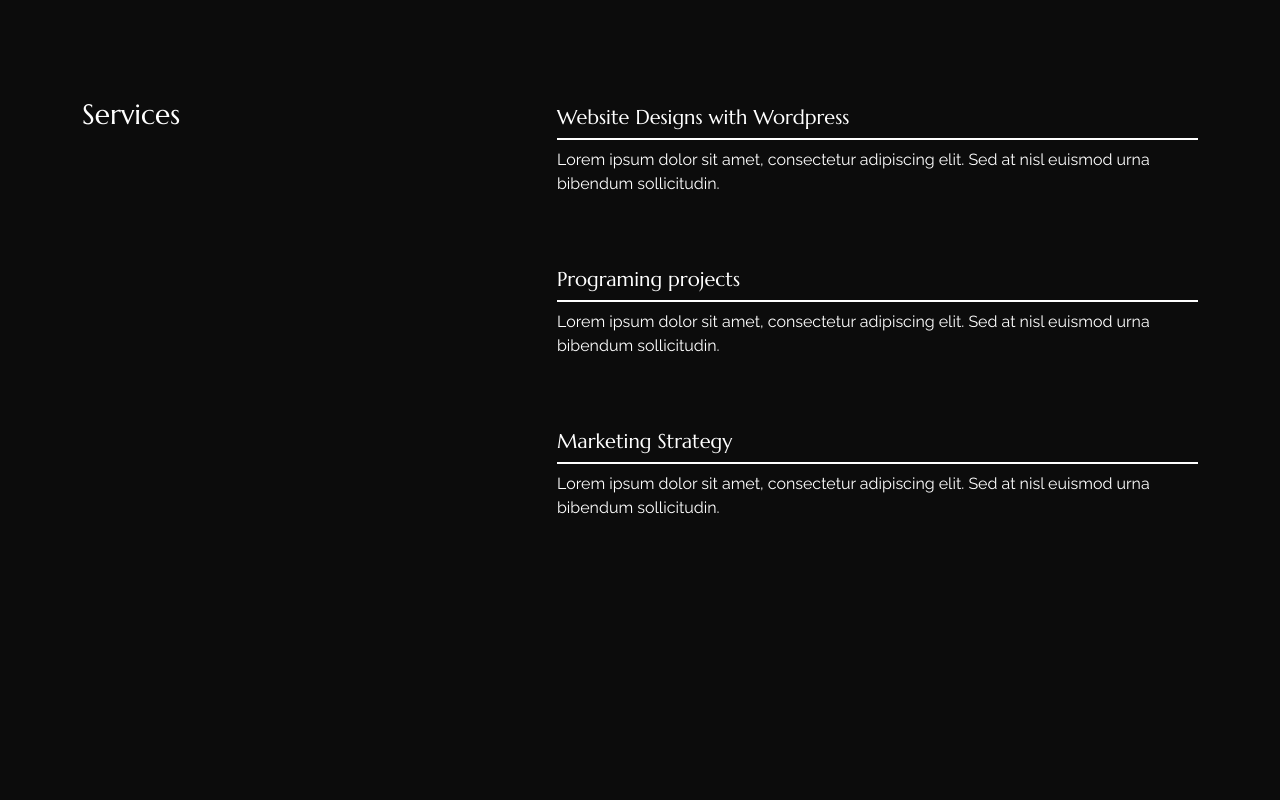
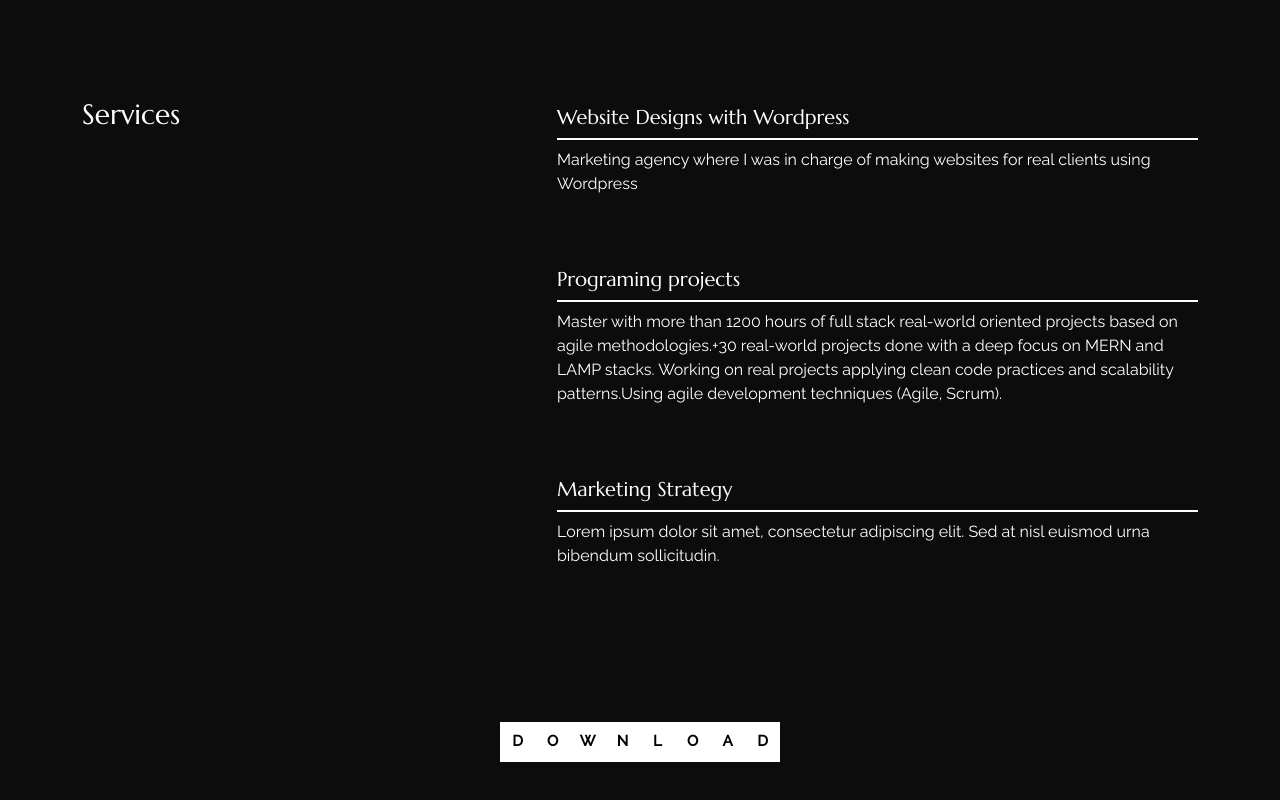
Before and after one commit to agustingar/Portfolio-React-Agustin, a React (Create React App) app: page /about in a window 1280 px wide. Shown: the part 1160-1960 px from the top of the page. Before the commit the page ends 1720 px from the top, so only its background shows below. Built offline with nearby package versions, Linux system fonts and the light colour scheme.

Commit message:
finish project

```diff
--- a/src/content_option.js
+++ b/src/content_option.js
@@ -37,35 +37,38 @@ const worktimeline = [{
 },
 ];
 
-const skills = [{
-    name: "React",
+const skills = [
+    {
+    name: "Wordpress",
+    value: 95,
+},
+
+{
+    name: "HTML",
+    value: 90,
+},
+
+{
+    name: "Css",
     value: 90,
 },
 {
-    name: "HTML",
-    value: 85,
-},
-{
-    name: "Wordpress",
+    name: "Javascript",
     value: 80,
 },
 {
-    name: "Css",
-    value: 60,
-},
-{
-    name: "Javascript",
-    value: 85,
+    name: "React",
+    value: 75,
 },
 ];
 
 const services = [{
     title: "Website Designs with Wordpress",
-    description: "Lorem ipsum dolor sit amet, consectetur adipiscing elit. Sed at nisl euismod urna bibendum sollicitudin.",
+    description: "Marketing agency where I was in charge of making websites for real clients using Wordpress",
 },
 {
     title: "Programing projects",
-    description: "Lorem ipsum dolor sit amet, consectetur adipiscing elit. Sed at nisl euismod urna bibendum sollicitudin.",
+    description: "Master with more than 1200 hours of full stack real-world oriented projects based on agile methodologies.+30 real-world projects done with a deep focus on MERN and LAMP stacks. Working on real projects applying clean code practices and scalability patterns.Using agile development techniques (Agile, Scrum).",
 },
 {
     title: "Marketing Strategy",
--- a/src/header/index.js
+++ b/src/header/index.js
@@ -25,7 +25,6 @@ const Headermain = () => {
           <button className="menu__button  nav_ac" onClick={handleToggle}>
             {!isActive ? <VscClose /> : <VscGrabber />}
           </button>
-
           </div>
         </div>
 
@@ -52,9 +51,9 @@ const Headermain = () => {
           </div>
           <div className="menu_footer d-flex flex-column flex-md-row justify-content-between align-items-md-center position-absolute w-100 p-3">
             <div className="d-flex">
-            <a href={socialprofils.facebook}>Facebook</a>
+            <a href={socialprofils.linkedin}>LinkedIn</a>
             <a href={socialprofils.github}>Github</a>
-            <a href={socialprofils.twitter}>Twitter</a>
+
             </div>
             <p className="copyright m-0">copyright __ {logotext}</p>
           </div>
--- a/src/pages/about/index.js
+++ b/src/pages/about/index.js
@@ -9,7 +9,7 @@ import {
   skills,
   services,
 } from "../../content_option";
-
+import AGUSTINGARCIA_CV from "../../assets/pdf/Agustin Garcia CV.pdf";
 export const About = () => {
   return (
     <HelmetProvider>
@@ -95,6 +95,18 @@ export const About = () => {
           </Col>
         </Row>
       </Container>
+      <a href={AGUSTINGARCIA_CV} download >
+        <div class="button justify-content-center">
+          <div class="box">D</div>
+          <div class="box">O</div>
+          <div class="box">W</div>
+          <div class="box">N</div>
+          <div class="box">L</div>
+          <div class="box">O</div>
+          <div class="box">A</div>
+          <div class="box">D</div>
+        </div>
+      </a>
     </HelmetProvider>
   );
 };
--- a/src/pages/about/style.css
+++ b/src/pages/about/style.css
@@ -45,6 +45,64 @@
     color: var(--text-color);
 }
 
+.button {
+    display: flex;
+    padding-bottom: 8em;
+}
+
+.box {
+    width: 35px;
+    height: 40px;
+    display: flex;
+    justify-content: center;
+    align-items: center;
+    font-size: 15px;
+    font-weight: 700;
+    color: rgb(0, 0, 0);
+    transition: all .8s;
+    cursor: pointer;
+    position: relative;
+    background: rgb(255, 255, 255);
+    overflow: hidden;
+}
+
+.box:before {
+    content: "-";
+    position: absolute;
+    top: 0;
+    color: #fff;
+    background: #0f0f0f;
+    width: 100%;
+    height: 100%;
+    display: flex;
+    align-items: center;
+    justify-content: center;
+    transform: translateY(100%);
+    transition: transform .4s;
+}
+
+.box:nth-child(2)::before {
+    transform: translateY(-100%);
+    content: '-';
+}
+
+.box:nth-child(3)::before {
+    content: '-';
+}
+
+.box:nth-child(4)::before {
+    transform: translateY(-100%);
+    content: 'C';
+}
+
+.box:nth-child(5)::before {
+    content: 'V';
+}
+
+.button:hover .box:before {
+    transform: translateY(0);
+}
+
 @-webkit-keyframes animate-positive {
     0% {
         width: 0%;
@@ -79,6 +137,7 @@
         -webkit-transform: translate3d(0, 100%, 0);
         transform: translate3d(0, 100%, 0);
     }
+
     to {
         opacity: 1;
         -webkit-transform: translateZ(0);
@@ -92,6 +151,7 @@
         -webkit-transform: translate3d(0, 100%, 0);
         transform: translate3d(0, 100%, 0);
     }
+
     to {
         opacity: 1;
         -webkit-transform: translateZ(0);
```
Also changed, not shown: 1 other file (tests, documents, lock files or other folders).
